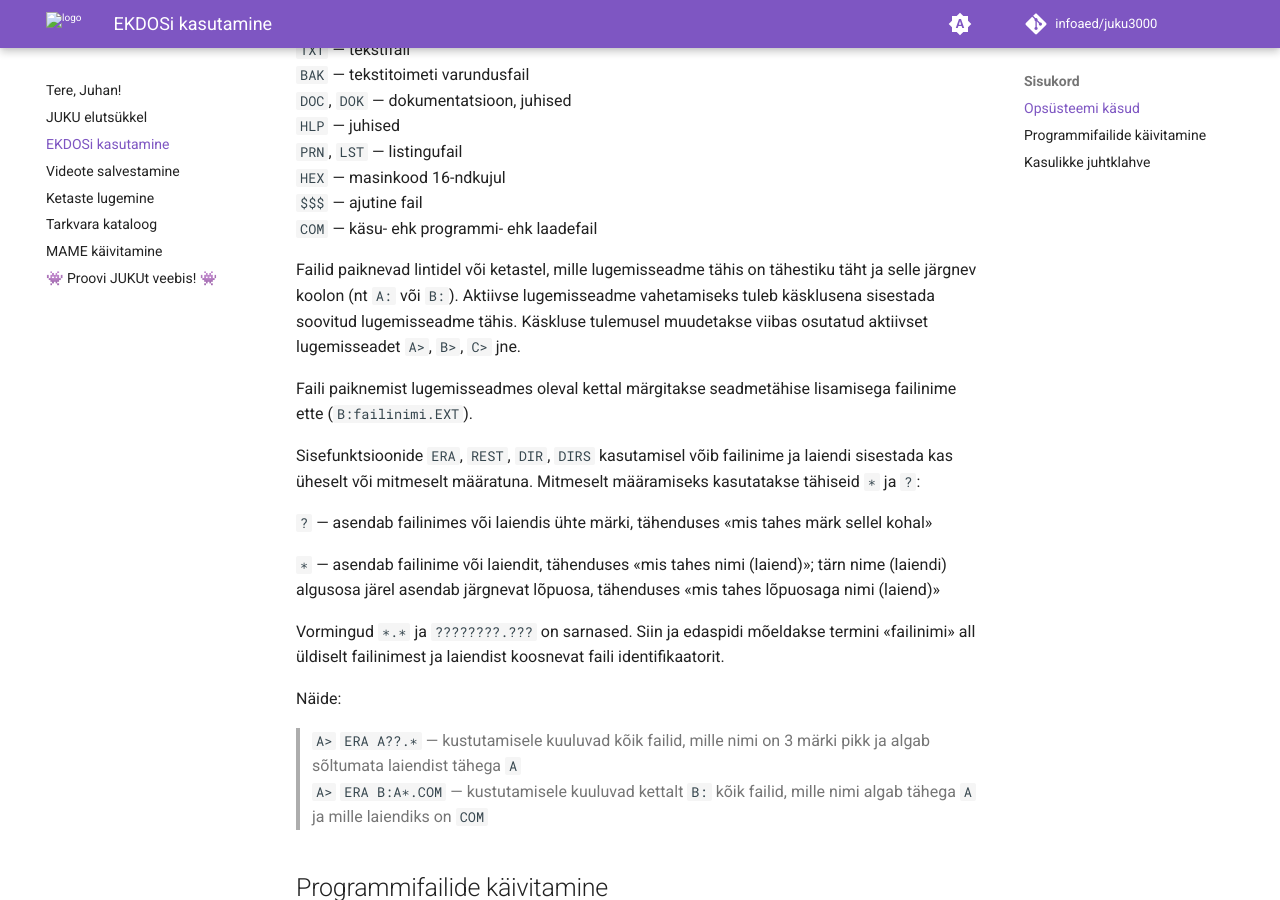
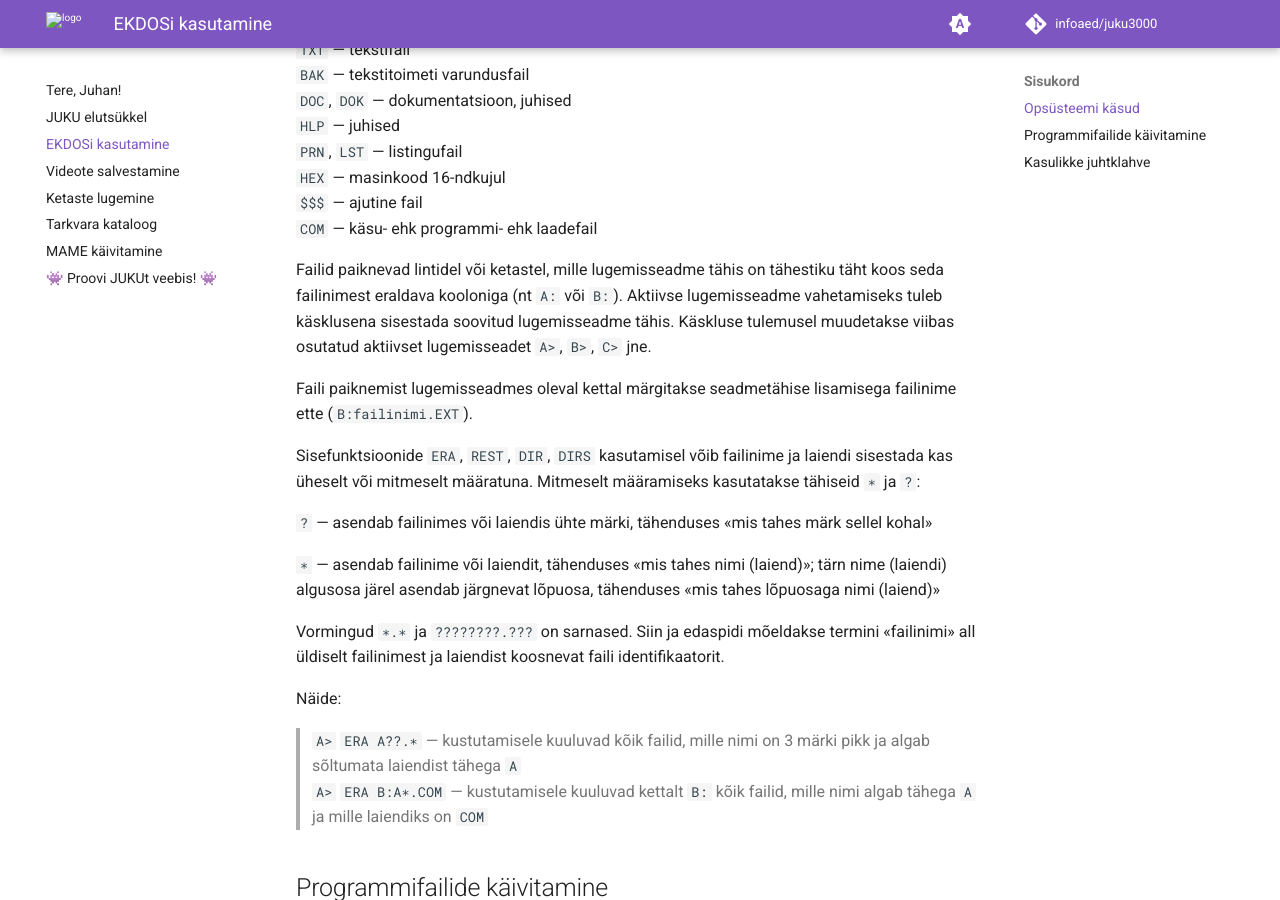
Before and after one commit to infoaed/juku3000, an MkDocs documentation site: the page built from docs/juku-käsud.md, in a window 1280 px wide and 900 px high, scrolled down 2423 px. Built offline with MkDocs 1.6.1 and Material for MkDocs 9.7.7, drawn with Linux system fonts in a browser that asks for light colours; comment, search, counter and statistics services are not loaded.

Commit message:
Update juku-käsud.md

```diff
--- a/docs/juku-käsud.md
+++ b/docs/juku-käsud.md
@@ -79,7 +79,7 @@ Failinimi sisaldab kuni kaheksa ja laiend (`EXT`) kuni kolm tärki ning neid era
 `$$$` — ajutine fail
 `COM` — käsu- ehk programmi- ehk laadefail
 
-Failid paiknevad lintidel või ketastel, mille lugemisseadme tähis on tähestiku täht ja selle järgnev koolon (nt `A:` või `B:`). Aktiivse lugemisseadme vahetamiseks tuleb käsklusena sisestada soovitud lugemisseadme tähis. Käskluse tulemusel muudetakse viibas osutatud aktiivset lugemisseadet `A>`, `B>`, `C>` jne.
+Failid paiknevad lintidel või ketastel, mille lugemisseadme tähis on tähestiku täht koos seda failinimest eraldava kooloniga (nt `A:` või `B:`). Aktiivse lugemisseadme vahetamiseks tuleb käsklusena sisestada soovitud lugemisseadme tähis. Käskluse tulemusel muudetakse viibas osutatud aktiivset lugemisseadet `A>`, `B>`, `C>` jne.
 
 Faili paiknemist lugemisseadmes oleval kettal märgitakse seadmetähise lisamisega failinime ette (`B:failinimi.EXT`).
 
```
